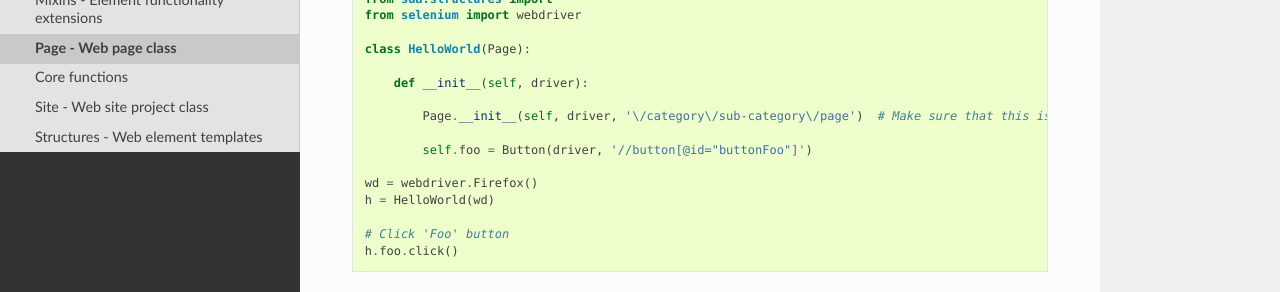
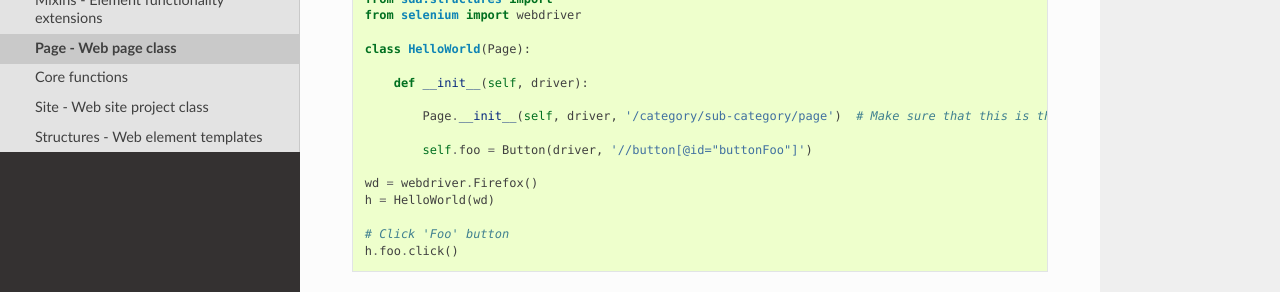
Before and after one commit to jlane9/selenium_data_attributes, a Sphinx documentation site: the page built from docs/sda/page.rst, in a window 1280 px wide, cut to the strip 295-587 px from the top of the page. Built offline with Sphinx 7.4.7 and the Read the Docs theme 2.0.0, drawn with Linux system fonts in a browser that asks for light colours.

Commit message:
Update documentation for url_validation

```diff
--- a/docs/sda/page.rst
+++ b/docs/sda/page.rst
@@ -16,7 +16,7 @@ that page. An example would look like:
 
         def __init__(self, driver):
 
-            Page.__init__(self, driver, '\/category\/sub-category\/page')  # Make sure that this is a regular expression
+            Page.__init__(self, driver, '/category/sub-category/page')  # Make sure that this is the path only
 
             self.foo = Button(driver, '//button[@id="buttonFoo"]')
 
--- a/docs/sda/site.rst
+++ b/docs/sda/site.rst
@@ -15,7 +15,7 @@ Similar to Page, Site contains useful functions on the site-level. An example wo
 
         def __init__(self, driver):
 
-        Page.__init__(self, driver, '\/category\/sub-category\/page')  # Make sure that this is a regular expression
+        Page.__init__(self, driver, '/category/sub-category/page')  # Make sure that this is the path only
 
         self.bar = Button(driver, '//button[@id="buttonBar"]')
 
```
